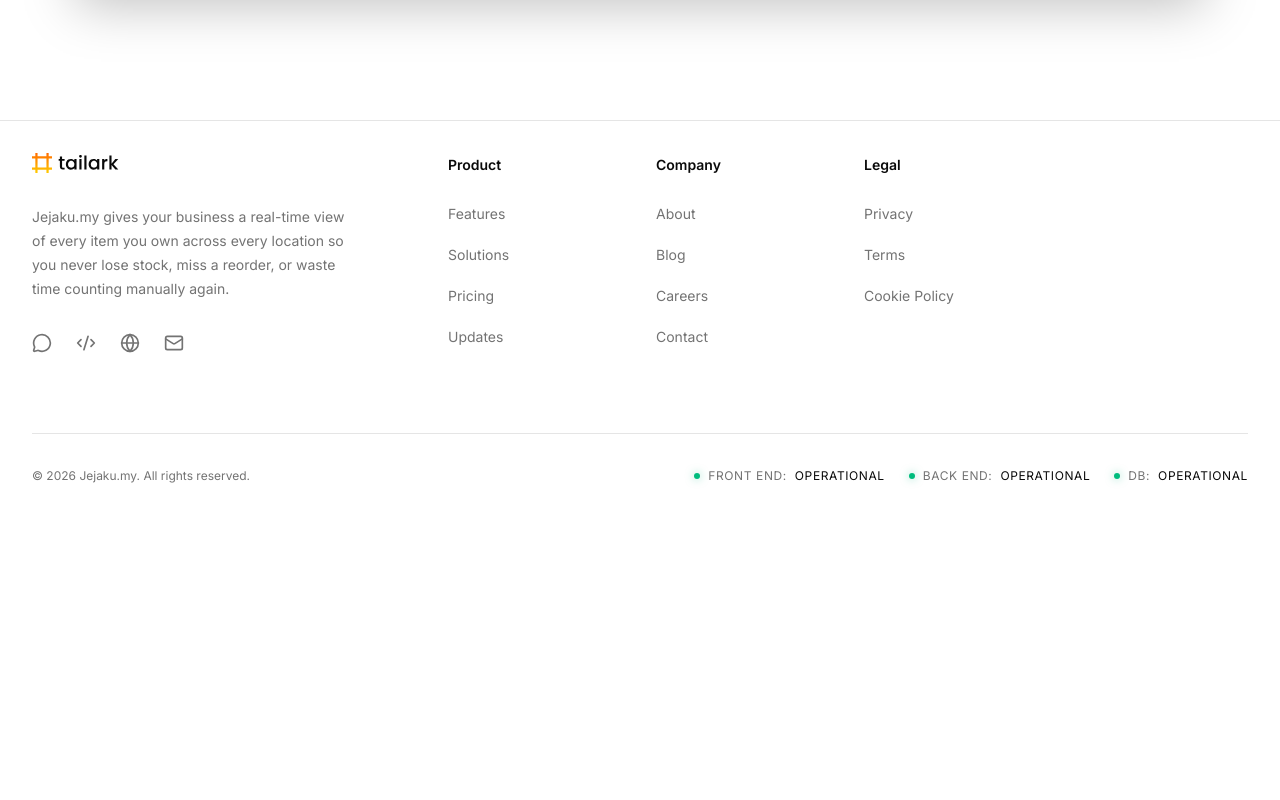
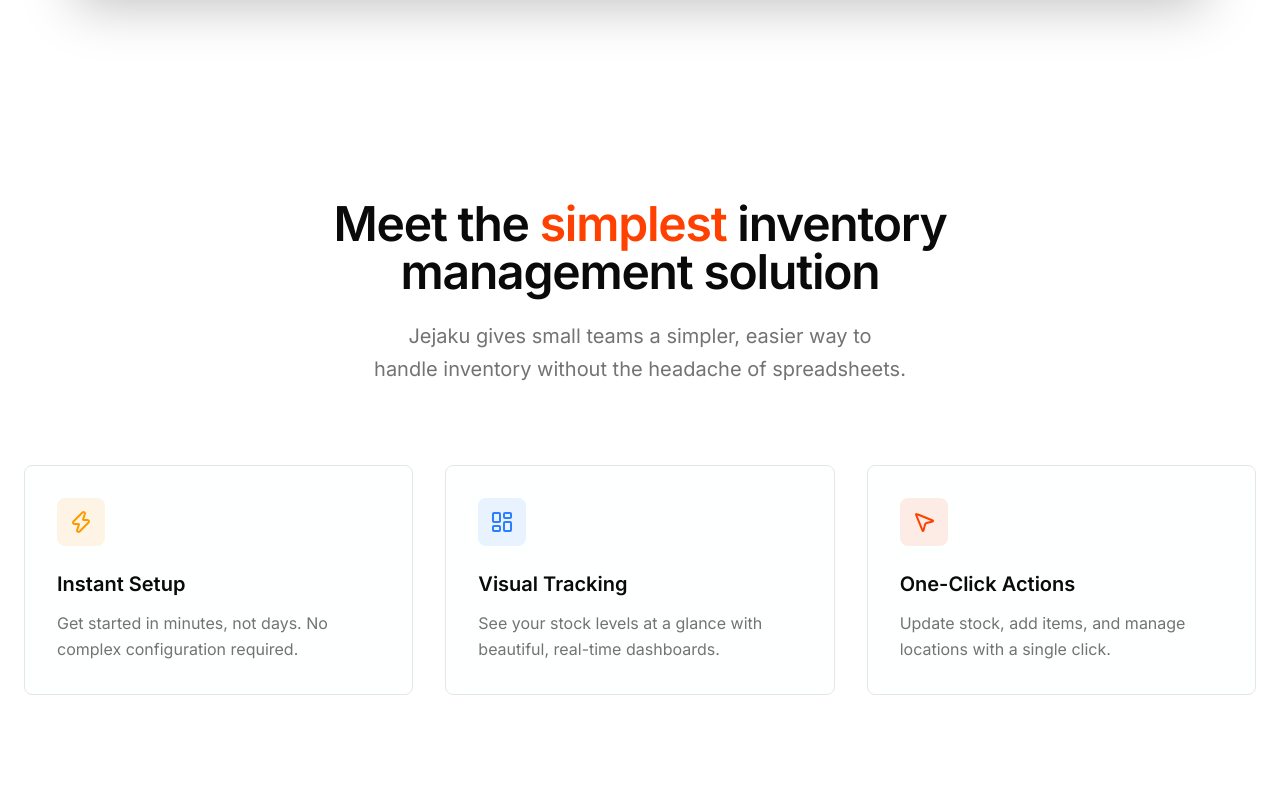
Before and after one commit to KauTryKauCuba/jejaku.my, a Next.js app: page / in a window 1280 px wide. Shown: the part 1240-2040 px from the top of the page. Before the commit the page ends 1758 px from the top, so only its background shows below. Built offline with nearby package versions, Linux system fonts and the light colour scheme; no server answers.

Commit message:
feat: add SimplestSolution section to landing page and refactor dashboard layout padding, headings, and component spacing

```diff
--- a/src/app/(main)/page.tsx
+++ b/src/app/(main)/page.tsx
@@ -1,10 +1,12 @@
 import { Hero } from "@/components/sections/Hero";
+import { SimplestSolution } from "@/components/sections/SimplestSolution";
 
 export default function Home() {
   return (
     <>
       <main className="overflow-hidden">
         <Hero />
+        <SimplestSolution />
       </main>
     </>
   );
--- a/src/app/dashboard/inventory/page.tsx
+++ b/src/app/dashboard/inventory/page.tsx
@@ -2,9 +2,9 @@
 
 export default function InventoryPage() {
   return (
-    <div className="p-6 lg:p-10 space-y-8">
+    <div className="p-4 lg:p-8 space-y-6">
       <div>
-        <h1 className="text-3xl font-bold tracking-tight">Inventory</h1>
+        <h1 className="text-2xl font-bold tracking-tight">Inventory</h1>
         <p className="text-muted-foreground mt-1">
           Manage your products, stock levels, and categories.
         </p>
--- a/src/app/dashboard/profile/page.tsx
+++ b/src/app/dashboard/profile/page.tsx
@@ -24,18 +24,17 @@
   }
 
   return (
-    <div className="p-6 lg:p-10 space-y-8">
-      <div>
-        <h1 className="text-3xl font-bold tracking-tight flex items-center gap-3">
-          <UserCircle className="size-8 text-primary" />
-          Edit Profile
-        </h1>
-        <p className="text-muted-foreground mt-1">
-          Update your personal information and organization details.
-        </p>
+    <div className="p-4 lg:p-8 space-y-6">
+      <div className="flex flex-col md:flex-row md:items-end justify-between gap-4">
+        <div>
+          <h1 className="text-2xl font-bold tracking-tight">Edit Profile</h1>
+          <p className="text-muted-foreground mt-1">
+            Update your personal information and organization details.
+          </p>
+        </div>
       </div>
 
-      <div className="rounded-2xl border bg-card/50 backdrop-blur-sm p-6 lg:p-8">
+      <div className="rounded-2xl border bg-card p-6">
         <EditProfileForm user={{
           name: user.name,
           email: user.email,
--- a/src/app/dashboard/settings/page.tsx
+++ b/src/app/dashboard/settings/page.tsx
@@ -2,9 +2,9 @@
 
 export default function SettingsPage() {
   return (
-    <div className="p-6 lg:p-10 space-y-8">
+    <div className="p-4 lg:p-8 space-y-6">
       <div>
-        <h1 className="text-3xl font-bold tracking-tight">Settings</h1>
+        <h1 className="text-2xl font-bold tracking-tight">Settings</h1>
         <p className="text-muted-foreground mt-1">
           Configure your organization settings and preferences.
         </p>
--- a/src/app/dashboard/suppliers/page.tsx
+++ b/src/app/dashboard/suppliers/page.tsx
@@ -2,9 +2,9 @@
 
 export default function SuppliersPage() {
   return (
-    <div className="p-6 lg:p-10 space-y-8">
+    <div className="p-4 lg:p-8 space-y-6">
       <div>
-        <h1 className="text-3xl font-bold tracking-tight">Suppliers</h1>
+        <h1 className="text-2xl font-bold tracking-tight">Suppliers</h1>
         <p className="text-muted-foreground mt-1">
           Keep track of your suppliers and vendor information.
         </p>
--- a/src/app/dashboard/team/page.tsx
+++ b/src/app/dashboard/team/page.tsx
@@ -2,9 +2,9 @@
 
 export default function TeamPage() {
   return (
-    <div className="p-6 lg:p-10 space-y-8">
+    <div className="p-4 lg:p-8 space-y-6">
       <div>
-        <h1 className="text-3xl font-bold tracking-tight">Team</h1>
+        <h1 className="text-2xl font-bold tracking-tight">Team</h1>
         <p className="text-muted-foreground mt-1">
           Manage team members and their access permissions.
         </p>
--- a/src/app/dashboard/transactions/page.tsx
+++ b/src/app/dashboard/transactions/page.tsx
@@ -2,9 +2,9 @@
 
 export default function TransactionsPage() {
   return (
-    <div className="p-6 lg:p-10 space-y-8">
+    <div className="p-4 lg:p-8 space-y-6">
       <div>
-        <h1 className="text-3xl font-bold tracking-tight">Transactions</h1>
+        <h1 className="text-2xl font-bold tracking-tight">Transactions</h1>
         <p className="text-muted-foreground mt-1">
           View stock movements, sales, and restocking history.
         </p>
--- a/src/components/auth/EditProfileForm.tsx
+++ b/src/components/auth/EditProfileForm.tsx
@@ -36,7 +36,7 @@
   }, null);
 
   return (
-    <form action={action} className="space-y-6 max-w-2xl">
+    <form action={action} className="space-y-5 max-w-2xl">
       {state?.error && (
         <div className="p-3 text-sm font-medium text-destructive bg-destructive/10 rounded-lg text-center">
           {state.error}
@@ -50,7 +50,7 @@
         </div>
       )}
 
-      <div className="grid grid-cols-1 md:grid-cols-2 gap-6">
+      <div className="grid grid-cols-1 md:grid-cols-2 gap-5">
         <div className="space-y-2">
           <Label htmlFor="name">Full Name</Label>
           <div className="relative">
@@ -156,7 +156,7 @@
         <Button
           type="submit"
           disabled={isPending}
-          className="px-8 h-11 rounded-xl text-sm bg-primary text-primary-foreground hover:opacity-90 !transition-none"
+          className="px-6 h-10 rounded-xl text-sm bg-primary text-primary-foreground hover:opacity-90 !transition-none"
         >
           {isPending ? (
             <>
--- a/src/components/layout/DashboardShell.tsx
+++ b/src/components/layout/DashboardShell.tsx
@@ -29,7 +29,7 @@
           user={user}
           onMenuClick={() => setIsMobileOpen(true)}
         />
-        <div className="flex-1">
+        <div className="flex-1 bg-dot-grid">
           {children}
         </div>
       </main>
--- /dev/null
+++ b/src/components/sections/SimplestSolution.tsx
@@ -0,0 +1,62 @@
+import React from 'react';
+import { siteConfig } from '@/lib/site-config';
+import { Zap, LayoutDashboard, MousePointer2 } from 'lucide-react';
+import { cn } from '@/lib/utils';
+
+const highlights = [
+  {
+    title: 'Instant Setup',
+    description: 'Get started in minutes, not days. No complex configuration required.',
+    icon: Zap,
+    color: 'text-amber-500',
+    bg: 'bg-amber-500/10'
+  },
+  {
+    title: 'Visual Tracking',
+    description: 'See your stock levels at a glance with beautiful, real-time dashboards.',
+    icon: LayoutDashboard,
+    color: 'text-blue-500',
+    bg: 'bg-blue-500/10'
+  },
+  {
+    title: 'One-Click Actions',
+    description: 'Update stock, add items, and manage locations with a single click.',
+    icon: MousePointer2,
+    color: 'text-primary',
+    bg: 'bg-primary/10'
+  }
+];
+
+export const SimplestSolution = () => {
+  return (
+    <section className="pt-12 md:pt-20 pb-24 md:pb-32 bg-background relative overflow-hidden">
+      <div className="mx-auto max-w-7xl px-6 relative z-10">
+        <div className="max-w-3xl mx-auto text-center mb-12 md:mb-20">
+          <h2 className="text-3xl md:text-5xl font-bold tracking-tight text-foreground text-balance">
+            Meet the <span className="text-primary">simplest</span> inventory management solution
+          </h2>
+          <p className="mt-6 text-lg md:text-xl text-muted-foreground leading-relaxed text-balance">
+            {siteConfig.name} gives small teams a simpler, easier way to handle inventory without the headache of spreadsheets.
+          </p>
+        </div>
+
+        <div className="grid grid-cols-1 md:grid-cols-3 gap-8">
+          {highlights.map((item, i) => (
+            <div
+              key={i}
+              className="group relative p-8 rounded-3xl border bg-card/50 backdrop-blur-sm hover:border-primary/50 transition-all duration-300 hover:shadow-2xl hover:shadow-primary/5"
+            >
+              <div className={cn("size-12 rounded-2xl flex items-center justify-center mb-6 transition-transform duration-500 group-hover:scale-110", item.bg, item.color)}>
+                <item.icon className="size-6" />
+              </div>
+              <h3 className="text-xl font-bold mb-3">{item.title}</h3>
+              <p className="text-muted-foreground leading-relaxed">
+                {item.description}
+              </p>
+            </div>
+          ))}
+        </div>
+      </div>
+    </section>
+  );
+};
```
Also changed, not shown: src/app/dashboard/page.tsx (+10 -10 lines).
